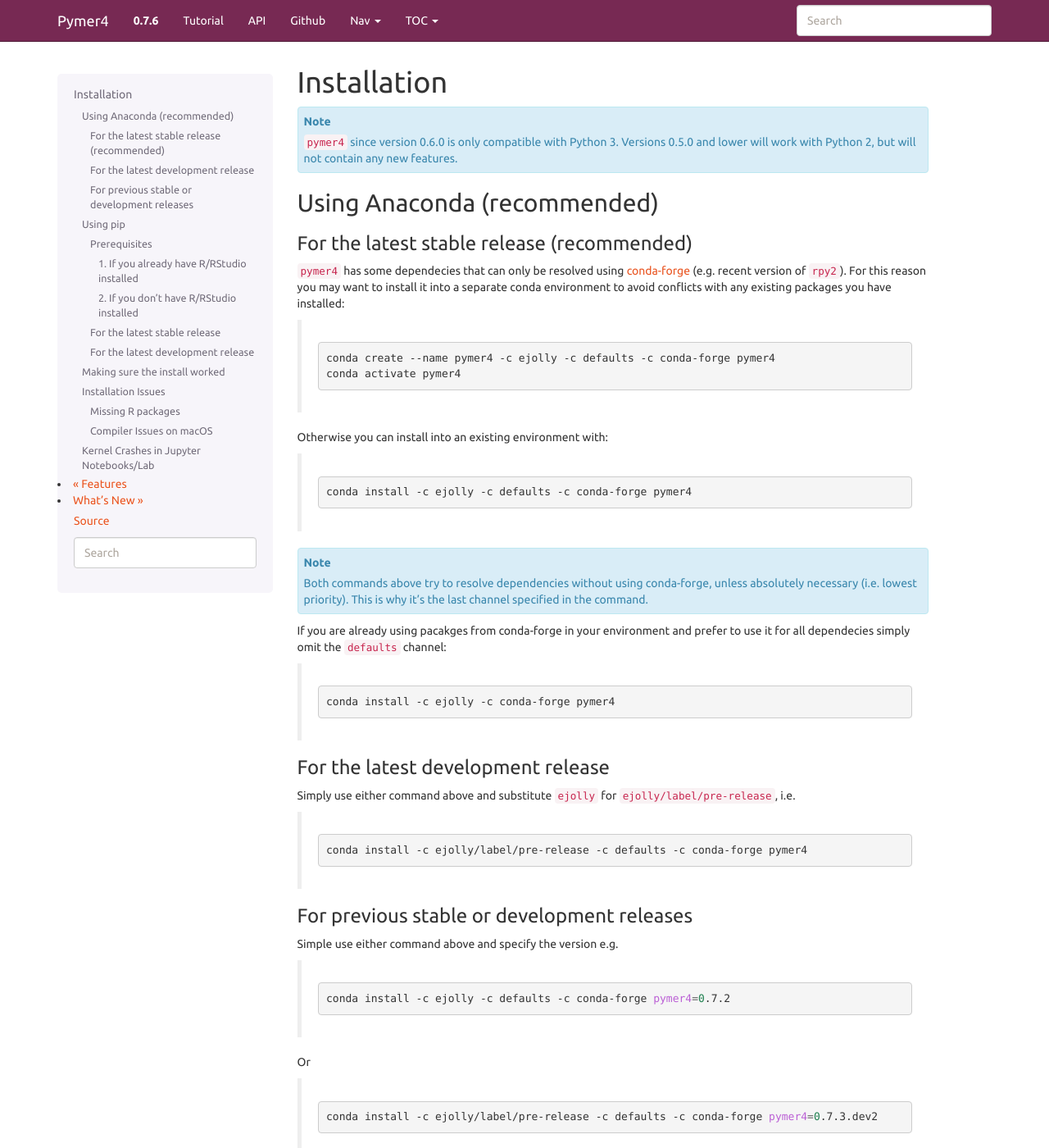
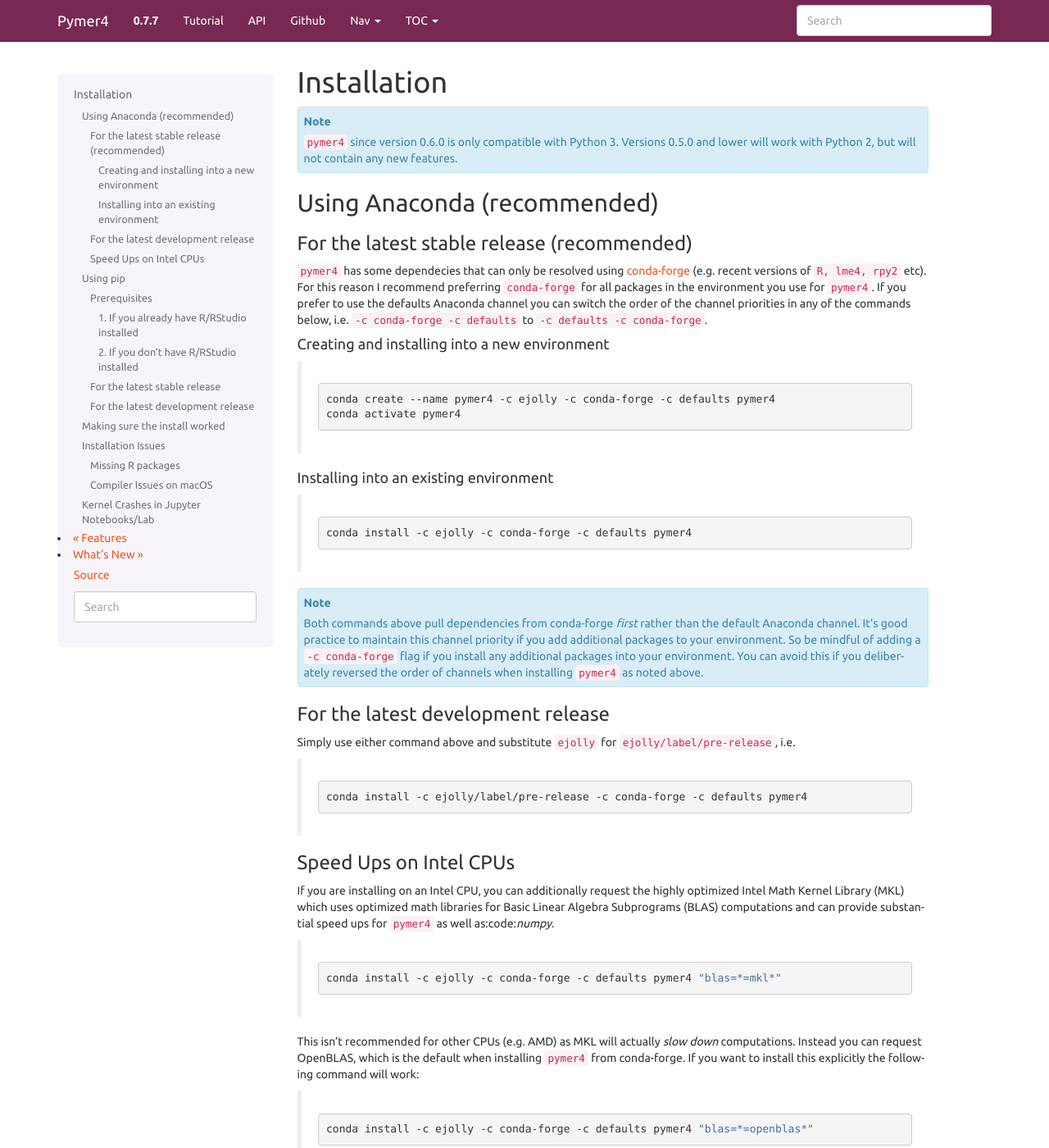
Before and after one commit to ejolly/pymer4, a Sphinx documentation site: the page built from docs/installation.rst, in a window 1280 px wide and 1400 px high. Shown: the whole window at 82% size. Built offline with Sphinx 7.4.7, drawn with Linux system fonts in a browser that asks for light colours.

Commit message:
update docs with new conda-forge channel priority. unpin r, rpy2, and pandas version constraints

```diff
--- a/docs/installation.rst
+++ b/docs/installation.rst
@@ -9,27 +9,35 @@
 For the latest stable release (recommended)
 +++++++++++++++++++++++++++++++++++++++++++
 
-:code:`pymer4` has some dependecies that can only be resolved using `conda-forge <https://conda-forge.org/>`_ (e.g. recent version of :code:`rpy2`). For this reason you may want to install it into a separate conda environment to avoid conflicts with any existing packages you have installed:
+:code:`pymer4` has some dependecies that can only be resolved using `conda-forge
+<https://conda-forge.org/>`_ (e.g. recent versions of :code:`R, lme4, rpy2` etc). For
+this reason I recommend preferring :code:`conda-forge` for all packages in the
+environment you use for :code:`pymer4`. If you prefer to use the defaults Anaconda
+channel you can switch the order of the channel priorities in any of the commands below,
+i.e. :code:`-c conda-forge -c defaults` to :code:`-c defaults -c conda-forge`.
+
+Creating and installing into a new environment
+##############################################
 
     .. code-block:: bash
 
-        conda create --name pymer4 -c ejolly -c defaults -c conda-forge pymer4
+        conda create --name pymer4 -c ejolly -c conda-forge -c defaults pymer4
         conda activate pymer4
 
-Otherwise you can install into an existing environment with:
+Installing into an existing environment
+#######################################
 
     .. code-block:: bash
 
-        conda install -c ejolly -c defaults -c conda-forge pymer4
+        conda install -c ejolly -c conda-forge -c defaults pymer4
 
 .. note::
-    Both commands above try to resolve dependencies without using conda-forge, unless absolutely necessary (i.e. lowest priority). This is why it's the last channel specified in the command.
-
-If you are already using pacakges from conda-forge in your environment and prefer to use it for all dependecies simply omit the :code:`defaults` channel:
-
-    .. code-block:: bash
-
-        conda install -c ejolly -c conda-forge pymer4
+    Both commands above pull dependencies from conda-forge *first* rather than the
+    default Anaconda channel. It's good practice to maintain this channel priority if
+    you add additional packages to your environment. So be mindful of adding a :code:`-c
+    conda-forge` flag if you install any additional packages into your environment. You
+    can avoid this if you deliberately reversed the order of channels when installing
+    :code:`pymer4` as noted above.
 
 For the latest development release
 ++++++++++++++++++++++++++++++++++
@@ -38,22 +46,23 @@
 
     .. code-block:: bash
 
-        conda install -c ejolly/label/pre-release -c defaults -c conda-forge pymer4
+        conda install -c ejolly/label/pre-release -c conda-forge -c defaults pymer4
 
-For previous stable or development releases
-+++++++++++++++++++++++++++++++++++++++++++
+Speed Ups on Intel CPUs
++++++++++++++++++++++++
 
-Simple use either command above and specify the version e.g.
+If you are installing on an Intel CPU, you can additionally request the highly optimized
+Intel Math Kernel Library (MKL) which uses optimized math libraries for Basic Linear Algebra Subprograms (BLAS) computations and can provide substantial speed ups for :code:`pymer4` as well as:code:`numpy`.
 
     .. code-block:: bash
 
-        conda install -c ejolly -c defaults -c conda-forge pymer4=0.7.2
+        conda install -c ejolly -c conda-forge -c defaults pymer4 "blas=*=mkl*"
 
-Or
+This isn't recommended for other CPUs (e.g. AMD) as MKL will actually *slow down* computations. Instead you can request OpenBLAS, which is the default when installing :code:`pymer4` from conda-forge. If you want to install this explicitly the following command will work:
 
     .. code-block:: bash
 
-        conda install -c ejolly/label/pre-release -c defaults -c conda-forge pymer4=0.7.3.dev2
+        conda install -c ejolly -c conda-forge -c defaults pymer4 "blas=*=openblas*"
 
 
 Using pip
--- a/pymer4/version.py
+++ b/pymer4/version.py
@@ -1,4 +1,4 @@
 """Specifies current version of pymer4 to be used by setup.py and __init__.py
 """
 
-__version__ = "0.7.6"
+__version__ = "0.7.7"
--- a/requirements.txt
+++ b/requirements.txt
@@ -1,4 +1,4 @@
-pandas >= 1.1.0,<1.2
+pandas >= 1.1.0
 numpy>=1.16.0
 rpy2>=3.4.5
 seaborn>=0.10.0
```
Also changed, not shown: docs/new.rst (+6 -4 lines), 2 other files.
